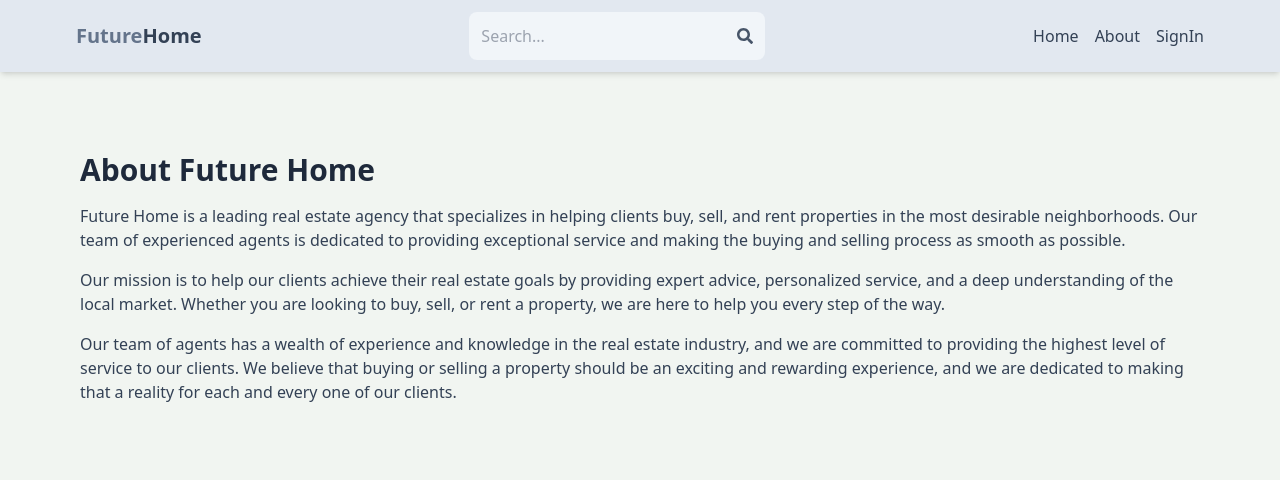
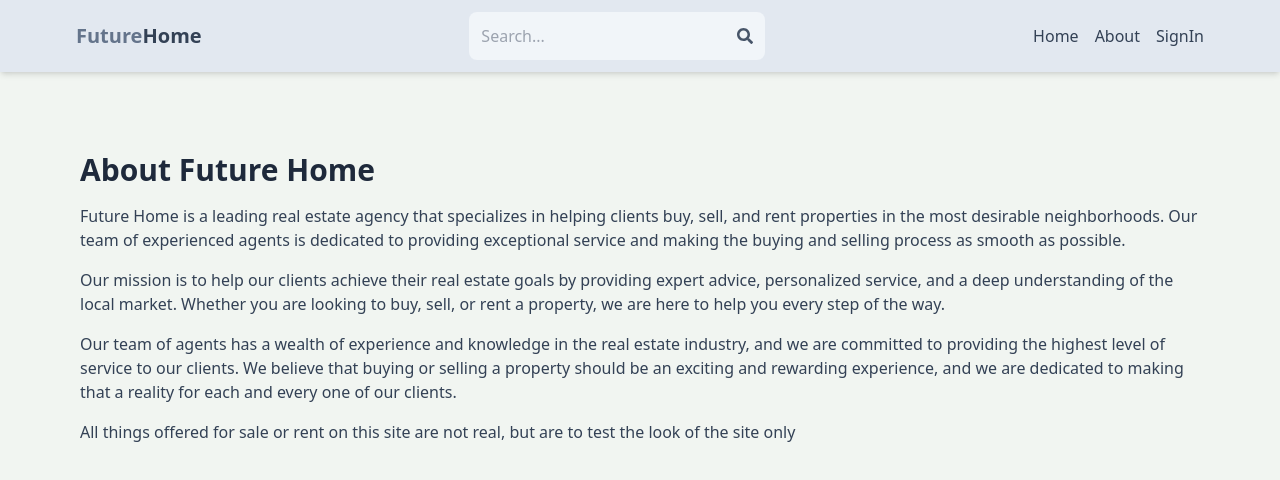
Before and after one commit to mohamedHaney/mern-estate, a React (Vite) app in the folder client/: page /about in a window 1280 px wide. Shown: the top 480 px of the page. Built offline with nearby package versions, Linux system fonts and the light colour scheme; no server answers.

Commit message:
Update About.jsx

```diff
--- a/client/src/pages/About.jsx
+++ b/client/src/pages/About.jsx
@@ -22,6 +22,9 @@ export default function About() {
         should be an exciting and rewarding experience, and we are dedicated to
         making that a reality for each and every one of our clients.
       </p>
+        <p className="mb-4 text-slate-700">
+All things offered for sale or rent on this site are not real, but are to test the look of the site only
+      </p>
     </div>
   );
 }
```
